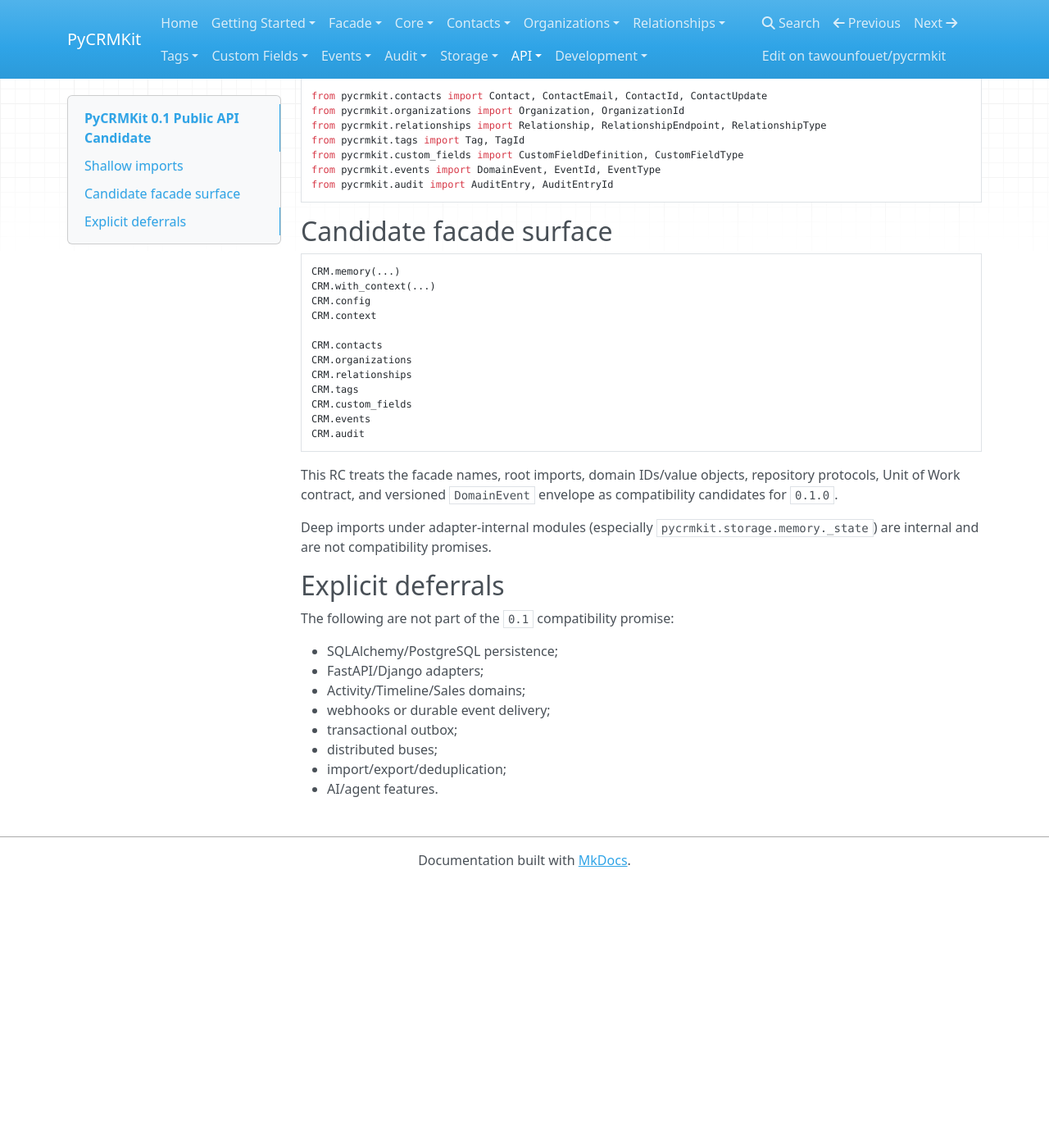
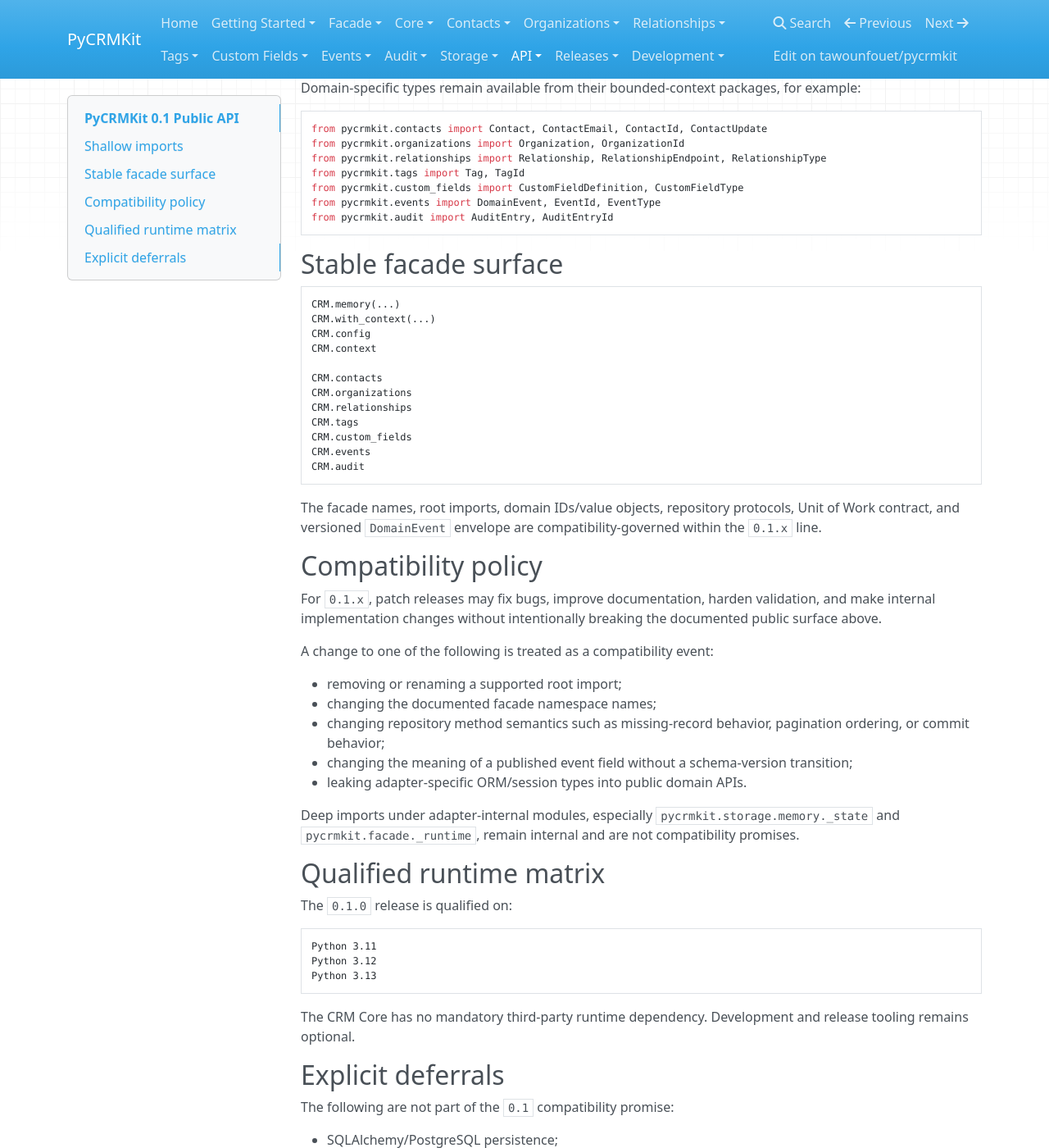
Before and after one commit to tawounfouet/pycrmkit, an MkDocs documentation site: the page built from docs/api/0.1-public-api.md, in a window 1280 px wide and 1400 px high, scrolled down 306 px. Shown: the whole window at 82% size. Built offline with MkDocs 1.6.1, drawn with Linux system fonts in a browser that asks for light colours; nearby versions of some CDN libraries; before the commit the page ends 1383 px from its top, so only the background shows below that; some of the changed text lies outside the part shown.

````diff
--- a/docs/api/0.1-public-api.md
+++ b/docs/api/0.1-public-api.md
@@ -1,14 +1,16 @@
-# PyCRMKit 0.1 Public API Candidate
+# PyCRMKit 0.1 Public API
 
-`0.1.0rc1` starts the compatibility freeze for the `0.1.0` stable release.
+`0.1.0` freezes the first stable CRM Core API for the `0.1.x` release line.
 
 ## Shallow imports
 
-The preferred root imports are:
+The supported root imports are:
 
 ```python
 from pycrmkit import CRM, CRMConfig, CRMContext, __version__
 ```
+
+`pycrmkit.__all__` is frozen to those four names for the `0.1.x` line.
 
 Domain-specific types remain available from their bounded-context packages, for example:
 
@@ -22,7 +24,7 @@ from pycrmkit.events import DomainEvent, EventId, EventType
 from pycrmkit.audit import AuditEntry, AuditEntryId
 ```
 
-## Candidate facade surface
+## Stable facade surface
 
 ```text
 CRM.memory(...)
@@ -39,9 +41,33 @@ CRM.events
 CRM.audit
 ```
 
-This RC treats the facade names, root imports, domain IDs/value objects, repository protocols, Unit of Work contract, and versioned `DomainEvent` envelope as compatibility candidates for `0.1.0`.
+The facade names, root imports, domain IDs/value objects, repository protocols, Unit of Work contract, and versioned `DomainEvent` envelope are compatibility-governed within the `0.1.x` line.
 
-Deep imports under adapter-internal modules (especially `pycrmkit.storage.memory._state`) are internal and are not compatibility promises.
+## Compatibility policy
+
+For `0.1.x`, patch releases may fix bugs, improve documentation, harden validation, and make internal implementation changes without intentionally breaking the documented public surface above.
+
+A change to one of the following is treated as a compatibility event:
+
+- removing or renaming a supported root import;
+- changing the documented facade namespace names;
+- changing repository method semantics such as missing-record behavior, pagination ordering, or commit behavior;
+- changing the meaning of a published event field without a schema-version transition;
+- leaking adapter-specific ORM/session types into public domain APIs.
+
+Deep imports under adapter-internal modules, especially `pycrmkit.storage.memory._state` and `pycrmkit.facade._runtime`, remain internal and are not compatibility promises.
+
+## Qualified runtime matrix
+
+The `0.1.0` release is qualified on:
+
+```text
+Python 3.11
+Python 3.12
+Python 3.13
+```
+
+The CRM Core has no mandatory third-party runtime dependency. Development and release tooling remains optional.
 
 ## Explicit deferrals
 
--- a/mkdocs.yml
+++ b/mkdocs.yml
@@ -35,7 +35,9 @@ nav:
   - Storage:
       - Memory Adapter: storage/memory.md
   - API:
-      - 0.1 Public API Candidate: api/0.1-public-api.md
+      - 0.1 Public API: api/0.1-public-api.md
+  - Releases:
+      - 0.1.0 CRM Core Stable: releases/0.1.0.md
   - Development:
       - Contributing: development/contributing.md
       - Testing: development/testing.md
--- a/pyproject.toml
+++ b/pyproject.toml
@@ -13,7 +13,7 @@ license-files = ["LICENSE"]
 authors = [{ name = "Thomas Awounfouet" }]
 dependencies = []
 classifiers = [
-  "Development Status :: 2 - Pre-Alpha",
+  "Development Status :: 3 - Alpha",
   "Intended Audience :: Developers",
   "Programming Language :: Python :: 3",
   "Programming Language :: Python :: 3.11",
--- a/src/pycrmkit/__about__.py
+++ b/src/pycrmkit/__about__.py
@@ -1,3 +1,3 @@
 """Package metadata for PyCRMKit."""
 
-__version__ = "0.1.0rc1"
+__version__ = "0.1.0"
````
Also changed, not shown: README.md (+4 -3 lines), docs/development/release-process.md (+4 -0 lines), docs/facade/index.md (+1 -1 lines), docs/getting-started/installation.md (+1 -1 lines), docs/getting-started/quickstart.md (+2 -2 lines), docs/releases/0.1.0.md (added, +59 -0 lines), 5 other files.
